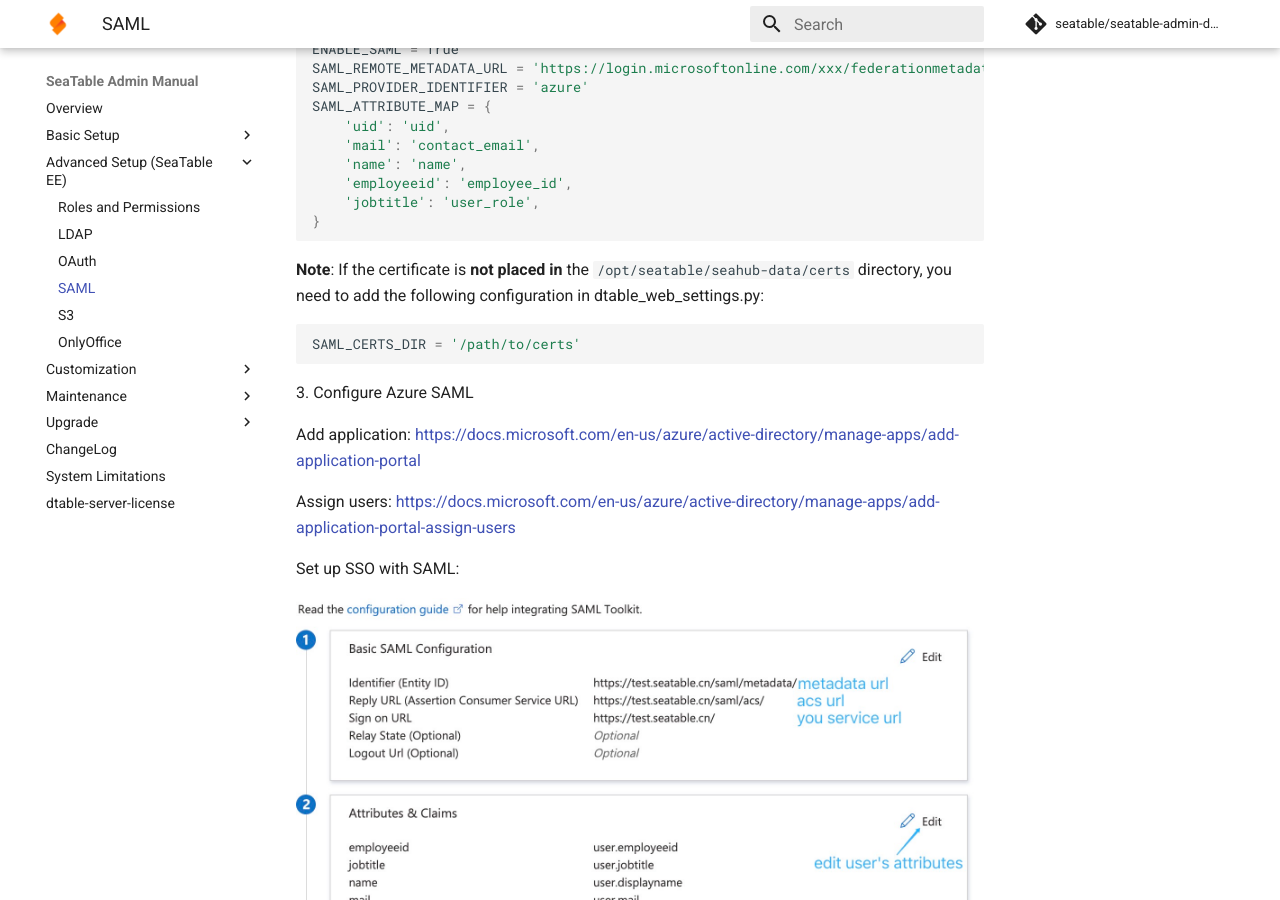
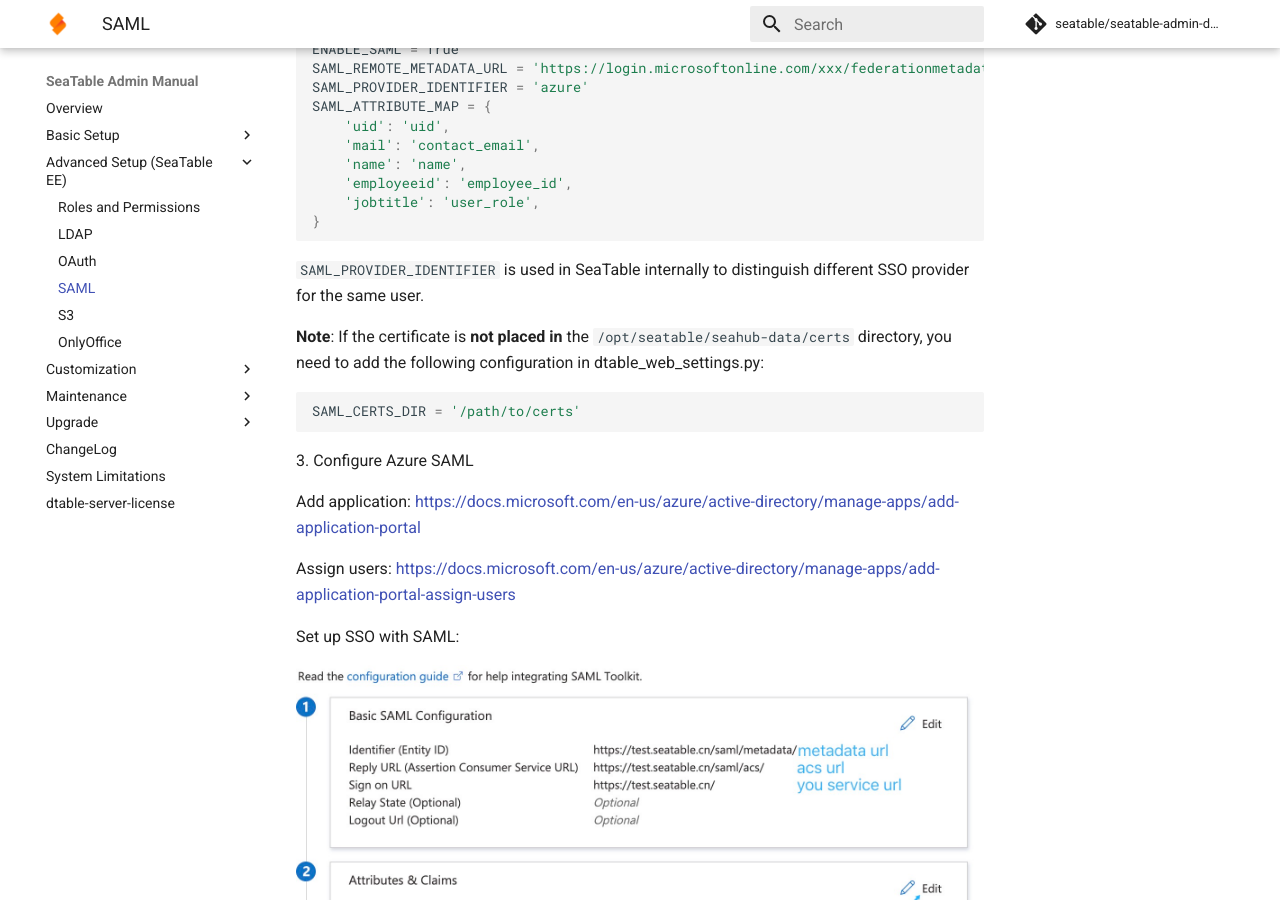
Before and after one commit to seatable/seatable-admin-docs, an MkDocs documentation site: the page built from manual/config/enterprise/saml.md, in a window 1280 px wide and 900 px high, scrolled down 575 px. Built offline with MkDocs 1.6.1 and Material for MkDocs 9.7.7, drawn with Linux system fonts in a browser that asks for light colours; comment, search, counter and statistics services are not loaded.

Commit message:
Update saml.md

````diff
--- a/manual/config/enterprise/saml.md
+++ b/manual/config/enterprise/saml.md
@@ -35,6 +35,9 @@
 }
 ```
 
+`SAML_PROVIDER_IDENTIFIER` is used in SeaTable internally to distinguish different SSO provider for the same user.
+
+
 __Note__: If the certificate is **not placed in** the `/opt/seatable/seahub-data/certs` directory, you need to add the following configuration in dtable_web_settings.py:
 
 ```python
````
